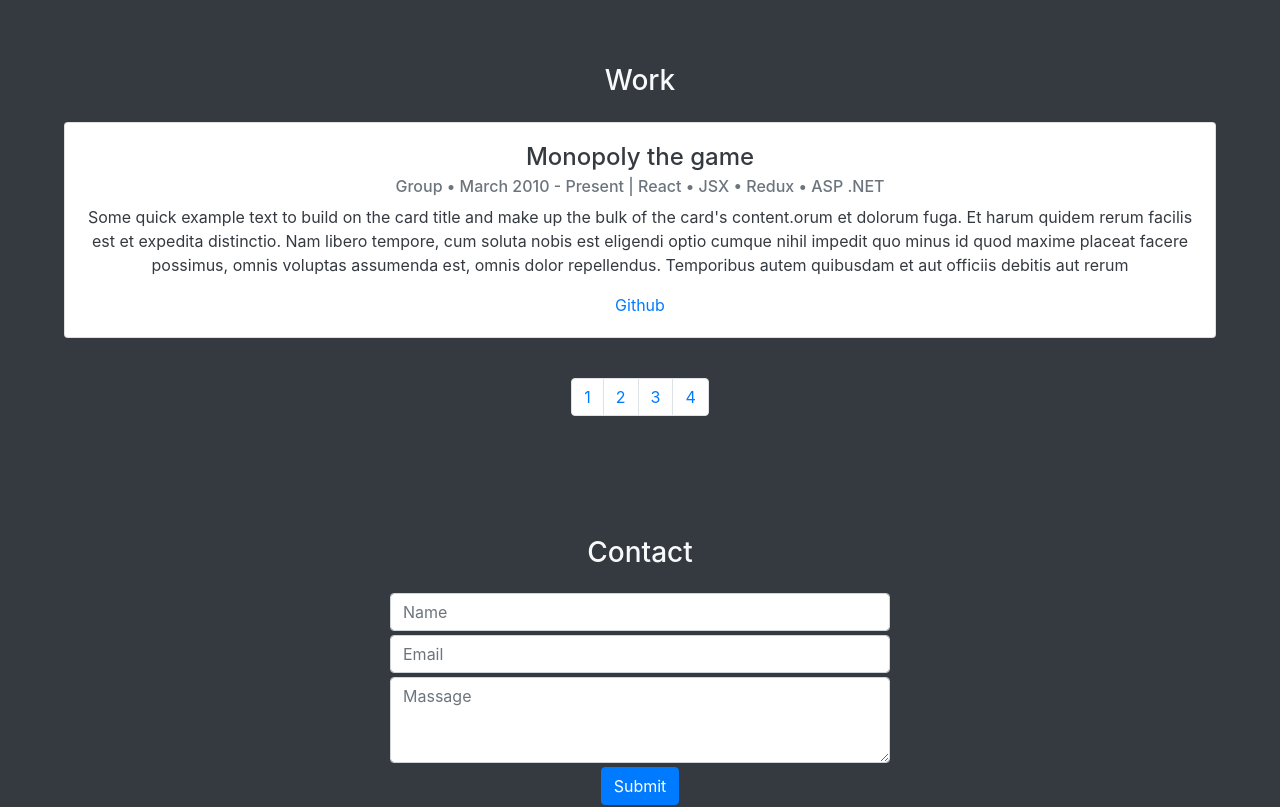
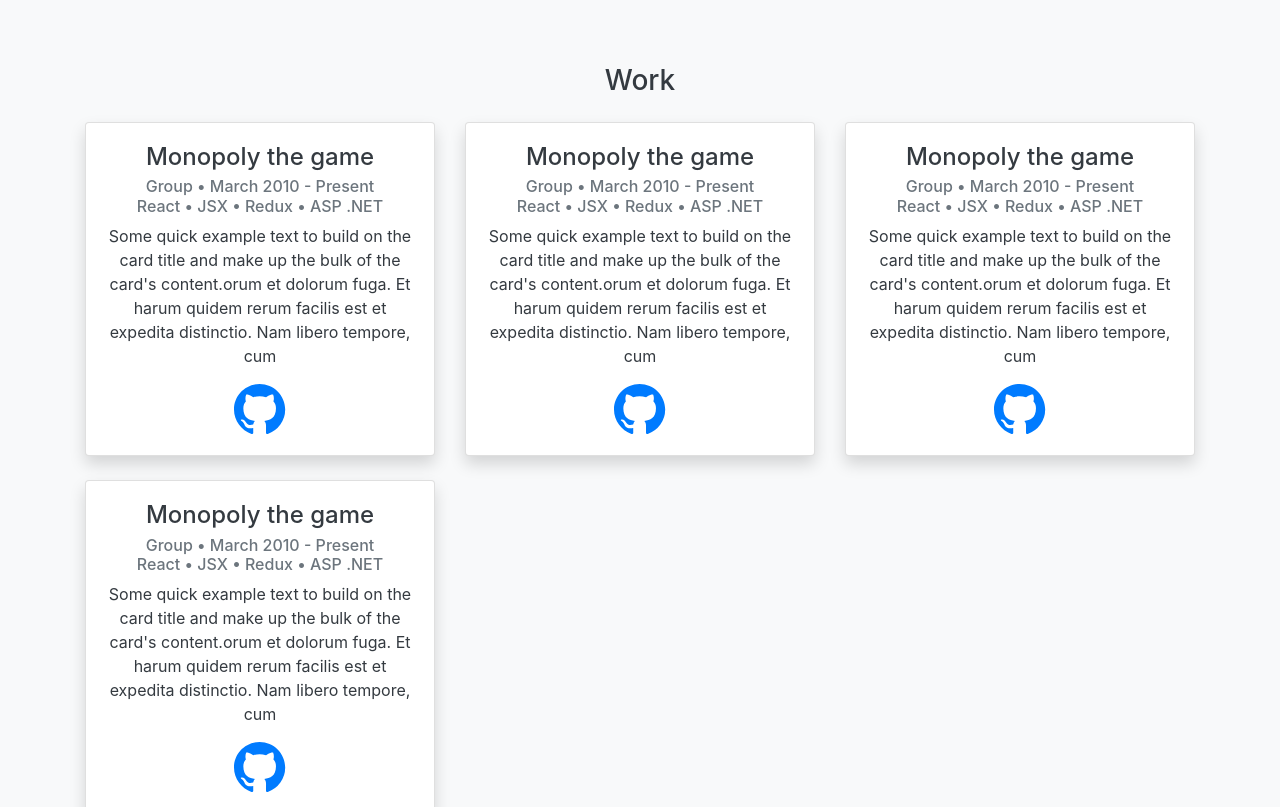
Before and after one commit to Qdzia/qdzia.github.io, a React (Create React App) app: page / in a window 1280 px wide. Shown: the part 2680-3487 px from the top of the page. Built offline with nearby package versions, Linux system fonts and the light colour scheme.

Commit message:
Update project element

```diff
--- /dev/null
+++ b/src/components/project_tile.js
@@ -0,0 +1,33 @@
+import "bootstrap/dist/css/bootstrap.min.css";
+import "../style/elements.css";
+
+const tile = () => {
+  return (
+    <div class="card tile shadow">
+      <div class="card-body">
+        <h4 class="card-title">Monopoly the game</h4>
+        <h6 class="card-subtitle mb-2 text-muted">
+          Group • March 2010 - Present <br/> React • JSX • Redux • ASP .NET
+        </h6>
+
+        <p class="card-text ">
+          Some quick example text to build on the card title and make up the
+          bulk of the card's content.orum et dolorum fuga. Et harum quidem rerum
+          facilis est et expedita distinctio. Nam libero tempore, cum
+        </p>
+        <a href="#about" class="card-link">
+        <svg
+          xmlns="http://www.w3.org/2000/svg"
+          fill="currentColor"
+          class="ref-icon bi bi-github"
+          viewBox="0 0 16 16"
+        >
+          <path d="M8 0C3.58 0 0 3.58 0 8c0 3.54 2.29 6.53 5.47 7.59.4.07.55-.17.55-.38 0-.19-.01-.82-.01-1.49-2.01.37-2.53-.49-2.69-.94-.09-.23-.48-.94-.82-1.13-.28-.15-.68-.52-.01-.53.63-.01 1.08.58 1.23.82.72 1.21 1.87.87 2.33.66.07-.52.28-.87.51-1.07-1.78-.2-3.64-.89-3.64-3.95 0-.87.31-1.59.82-2.15-.08-.2-.36-1.02.08-2.12 0 0 .67-.21 2.2.82.64-.18 1.32-.27 2-.27.68 0 1.36.09 2 .27 1.53-1.04 2.2-.82 2.2-.82.44 1.1.16 1.92.08 2.12.51.56.82 1.27.82 2.15 0 3.07-1.87 3.75-3.65 3.95.29.25.54.73.54 1.48 0 1.07-.01 1.93-.01 2.2 0 .21.15.46.55.38A8.012 8.012 0 0 0 16 8c0-4.42-3.58-8-8-8z" />
+        </svg>
+        </a>
+      </div>
+    </div>
+  );
+};
+
+export default tile;
--- a/src/elements/projects.js
+++ b/src/elements/projects.js
@@ -1,46 +1,48 @@
 import "bootstrap/dist/css/bootstrap.min.css";
 import Pagination from "react-bootstrap/Pagination";
+import Tile from "../components/project_tile"
 
 const projests = () => {
   return (
-    <div class="bg-dark text-dark element-container">
+    <div class="bg-light text-dark element-container">
+
       <div class="w-auto">
-        <h3 class="text-light mb-4">Work </h3>
+        <h3 class=" mb-4">Work </h3>
       </div>
 
-      <div class="card">
-        <div class="card-body">
-          <h4 class="card-title">Monopoly the game</h4>
-          <h6 class="card-subtitle mb-2 text-muted">
-            Group • March 2010 - Present | React • JSX • Redux • ASP .NET
-          </h6>
 
-          <p class="card-text">
-            Some quick example text to build on the card title and make up the
-            bulk of the card's content.orum et dolorum fuga. Et harum quidem
-            rerum facilis est et expedita distinctio. Nam libero tempore, cum
-            soluta nobis est eligendi optio cumque nihil impedit quo minus id
-            quod maxime placeat facere possimus, omnis voluptas assumenda est,
-            omnis dolor repellendus. Temporibus autem quibusdam et aut officiis
-            debitis aut rerum
-          </p>
-          <a href="#" class="card-link">
-            Github
-          </a>
-        </div>
-      </div>
-      <p>
-        <br />
-      </p>
-      <div class="d-flex justify-content-center">
+<div class="container">
+	<div class="row">
+
+		<div class="col-lg-4 col-md-6 col-xs-12 mb-4 ">
+		<Tile/>
+		</div>
+		<div class="col-lg-4 col-md-6 col-xs-12 mb-4">
+    <Tile/>
+		</div>
+		<div class="col-lg-4 col-md-6 col-xs-12 mb-4">
+    <Tile/>
+		</div>
+		<div class="col-lg-4 col-md-6 col-xs-12 mb-4">
+    <Tile/>
+		</div>
+
+
+  	</div>
+</div>
+
+
+
+    </div>
+  );
+};
+export default projests;
+
+{/* <div class="d-flex justify-content-center">
         <Pagination>
           <Pagination.Item>{1}</Pagination.Item>
           <Pagination.Item>{2}</Pagination.Item>
           <Pagination.Item>{3}</Pagination.Item>
           <Pagination.Item>{4}</Pagination.Item>
         </Pagination>
-      </div>
-    </div>
-  );
-};
-export default projests;
+      </div> */}
--- a/src/style/elements.css
+++ b/src/style/elements.css
@@ -97,3 +97,13 @@
     max-width:500px;
     width:100%;
   }
+
+   /* .tile {
+    max-width: 350px;
+  }  */
+
+
+
+   .col-lg-2, .col-md-3, .col-xs-6{
+      margin-top: 12px !important;
+   }
```
